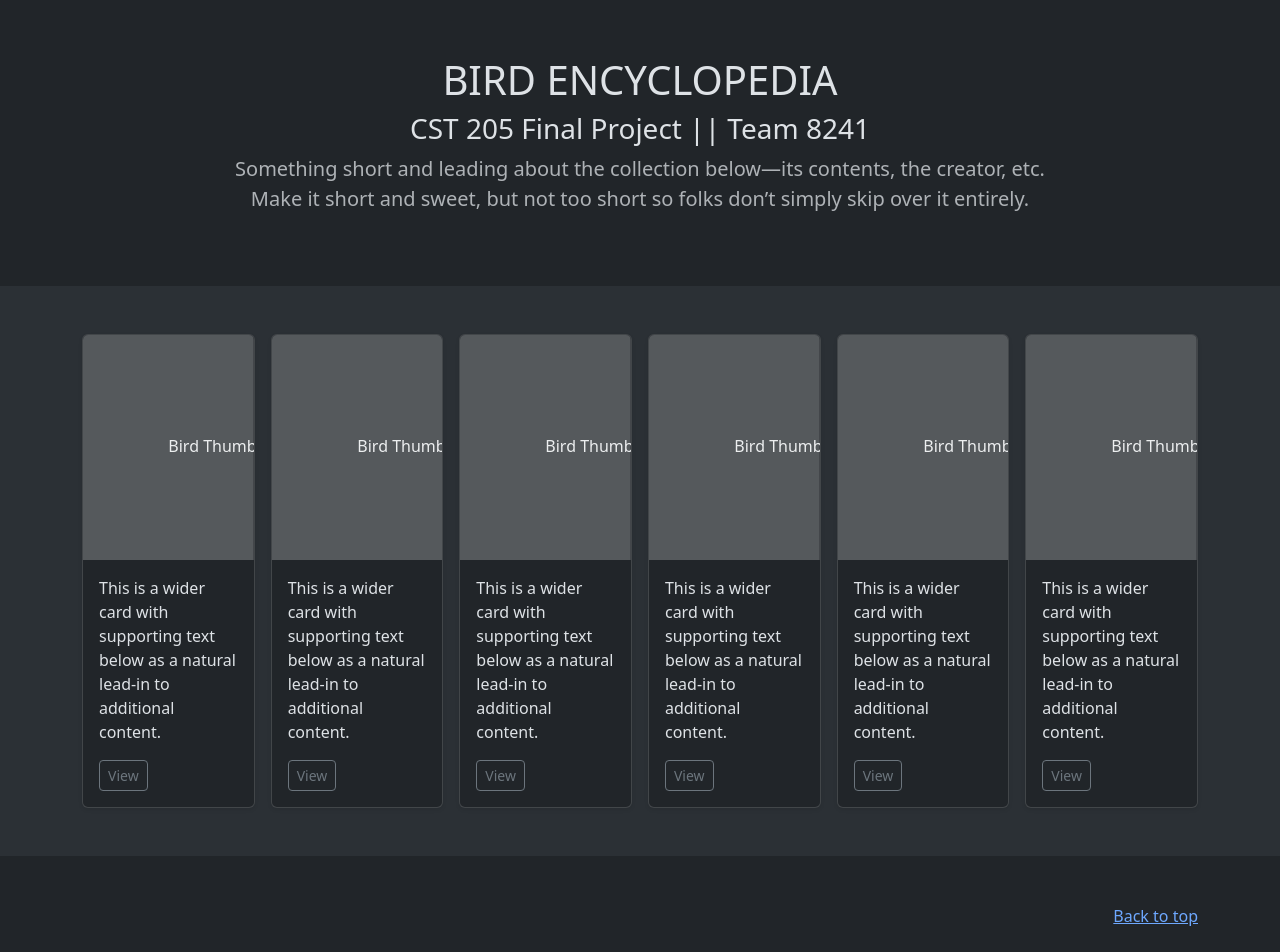
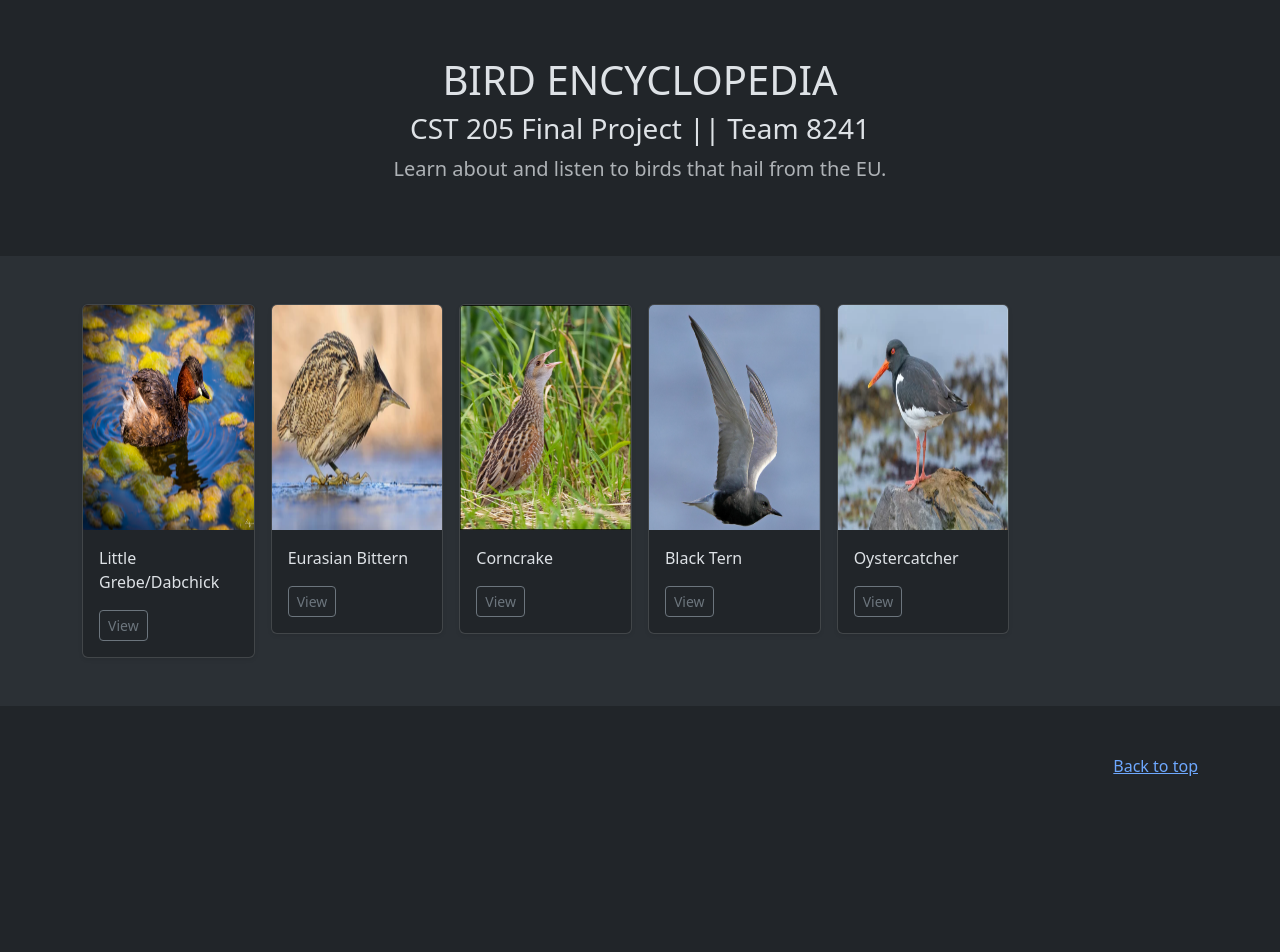
Before and after one commit to connor-bennett/cst205-project, a Flask app: page / in a window 1280 px wide. After the commit the page ends 776 px from the top, so only its background shows below. Run offline with Flask 3, Linux system fonts and the light colour scheme; some libraries are stand-ins or nearby versions.

Commit message:
fixed bootstrap, html, and requirements

```diff
--- a/app.py
+++ b/app.py
@@ -1,7 +1,6 @@
 # Imports
 #testing julians branch
 
-from flask import Flask
 from flask import Flask, render_template, url_for
 from flask_bootstrap import Bootstrap5
 from PIL import Image, ImageOps
--- a/requirements.txt
+++ b/requirements.txt
@@ -1,5 +1,5 @@
 Flask
-Flask-Bootstrap
+bootstrap-flask
 Flask-WTF
 Pillow
 requests
--- a/templates/index.html
+++ b/templates/index.html
@@ -49,7 +49,7 @@
       <div class="col-lg-9 col-md-8 mx-auto"> <!-- orginially 6, col-lg changes the cushion on the header text's sides -->
         <h1 class="fw-light">BIRD ENCYCLOPEDIA</h1>
         <h3 class="fw-light">CST 205 Final Project || Team 8241</h3>
-        <p class="lead text-body-secondary">Something short and leading about the collection below—its contents, the creator, etc. Make it short and sweet, but not too short so folks don’t simply skip over it entirely.</p>
+        <p class="lead text-body-secondary">Learn about and listen to birds that hail from the EU.</p>
       </div>
     </div>
   </section>
@@ -61,9 +61,9 @@
       <div class="row row-cols-1 row-cols-sm-3 row-cols-md-6 g-3">
         <div class="col">
           <div class="card shadow-sm">
-            <svg class="bd-placeholder-img card-img-top" width="100%" height="225" xmlns="http://www.w3.org/2000/svg" role="img" aria-label="Placeholder: Thumbnail" preserveAspectRatio="xMidYMid slice"><title>Placeholder</title><rect width="100%" height="100%" fill="#55595c"/><text x="50%" y="50%" fill="#eceeef" dy=".3em">Bird Thumbnail</text></svg>
+            <img src="{{ url_for('static', filename='images/little_grebe.png') }}" class="card-img-top" width="100%" height="225" alt="Black Tern">
             <div class="card-body">
-              <p class="card-text">This is a wider card with supporting text below as a natural lead-in to additional content.</p>
+              <p class="card-text">Little Grebe/Dabchick</p>
               <div class="d-flex justify-content-between align-items-center">
                 <div class="btn-group">
                   <button type="button" class="btn btn-sm btn-outline-secondary">View</button>
@@ -75,9 +75,9 @@
         </div>
         <div class="col">
           <div class="card shadow-sm">
-            <svg class="bd-placeholder-img card-img-top" width="100%" height="225" xmlns="http://www.w3.org/2000/svg" role="img" aria-label="Placeholder: Thumbnail" preserveAspectRatio="xMidYMid slice"><title>Placeholder</title><rect width="100%" height="100%" fill="#55595c"/><text x="50%" y="50%" fill="#eceeef" dy=".3em">Bird Thumbnail</text></svg>
+            <img src="{{ url_for('static', filename='images/Eurasian_Bittern.png') }}" class="card-img-top" width="100%" height="225" alt="Eurasian Bittern">
             <div class="card-body">
-              <p class="card-text">This is a wider card with supporting text below as a natural lead-in to additional content.</p>
+              <p class="card-text">Eurasian Bittern</p>
               <div class="d-flex justify-content-between align-items-center">
                 <div class="btn-group">
                   <button type="button" class="btn btn-sm btn-outline-secondary">View</button>
@@ -89,24 +89,9 @@
         </div>
         <div class="col">
           <div class="card shadow-sm">
-            <svg class="bd-placeholder-img card-img-top" width="100%" height="225" xmlns="http://www.w3.org/2000/svg" role="img" aria-label="Placeholder: Thumbnail" preserveAspectRatio="xMidYMid slice"><title>Placeholder</title><rect width="100%" height="100%" fill="#55595c"/><text x="50%" y="50%" fill="#eceeef" dy=".3em">Bird Thumbnail</text></svg>
+            <img src="{{ url_for('static', filename='images/corn_crake.png') }}" class="card-img-top" width="100%" height="225" alt="Eurasian Bittern">
             <div class="card-body">
-              <p class="card-text">This is a wider card with supporting text below as a natural lead-in to additional content.</p>
-              <div class="d-flex justify-content-between align-items-center">
-                <div class="btn-group">
-                  <button type="button" class="btn btn-sm btn-outline-secondary">View</button>
-                </div>
-                <small class="text-body-secondary"></small>
-              </div>
-            </div>
-          </div>
-        </div>
-
-        <div class="col">
-          <div class="card shadow-sm">
-            <svg class="bd-placeholder-img card-img-top" width="100%" height="225" xmlns="http://www.w3.org/2000/svg" role="img" aria-label="Placeholder: Thumbnail" preserveAspectRatio="xMidYMid slice"><title>Placeholder</title><rect width="100%" height="100%" fill="#55595c"/><text x="50%" y="50%" fill="#eceeef" dy=".3em">Bird Thumbnail</text></svg>
-            <div class="card-body">
-              <p class="card-text">This is a wider card with supporting text below as a natural lead-in to additional content.</p>
+              <p class="card-text">Corncrake</p>
               <div class="d-flex justify-content-between align-items-center">
                 <div class="btn-group">
                   <button type="button" class="btn btn-sm btn-outline-secondary">View</button>
@@ -118,9 +103,9 @@
         </div>
         <div class="col">
           <div class="card shadow-sm">
-            <svg class="bd-placeholder-img card-img-top" width="100%" height="225" xmlns="http://www.w3.org/2000/svg" role="img" aria-label="Placeholder: Thumbnail" preserveAspectRatio="xMidYMid slice"><title>Placeholder</title><rect width="100%" height="100%" fill="#55595c"/><text x="50%" y="50%" fill="#eceeef" dy=".3em">Bird Thumbnail</text></svg>
+            <img src="{{ url_for('static', filename='images/black_tern.png') }}" class="card-img-top" width="100%" height="225" alt="Eurasian Bittern">
             <div class="card-body">
-              <p class="card-text">This is a wider card with supporting text below as a natural lead-in to additional content.</p>
+              <p class="card-text">Black Tern</p>
               <div class="d-flex justify-content-between align-items-center">
                 <div class="btn-group">
                   <button type="button" class="btn btn-sm btn-outline-secondary">View</button>
@@ -132,9 +117,9 @@
         </div>
         <div class="col">
           <div class="card shadow-sm">
-            <svg class="bd-placeholder-img card-img-top" width="100%" height="225" xmlns="http://www.w3.org/2000/svg" role="img" aria-label="Placeholder: Thumbnail" preserveAspectRatio="xMidYMid slice"><title>Placeholder</title><rect width="100%" height="100%" fill="#55595c"/><text x="50%" y="50%" fill="#eceeef" dy=".3em">Bird Thumbnail</text></svg>
+            <img src="{{ url_for('static', filename='images/oystercatcher.png') }}" class="card-img-top" width="100%" height="225" alt="Eurasian Bittern">
             <div class="card-body">
-              <p class="card-text">This is a wider card with supporting text below as a natural lead-in to additional content.</p>
+              <p class="card-text">Oystercatcher</p>
               <div class="d-flex justify-content-between align-items-center">
                 <div class="btn-group">
                   <button type="button" class="btn btn-sm btn-outline-secondary">View</button>
@@ -144,9 +129,7 @@
             </div>
           </div>
         </div>
-      </div>
-    </div>
-  </div>
+
 
 </main>
 
```
